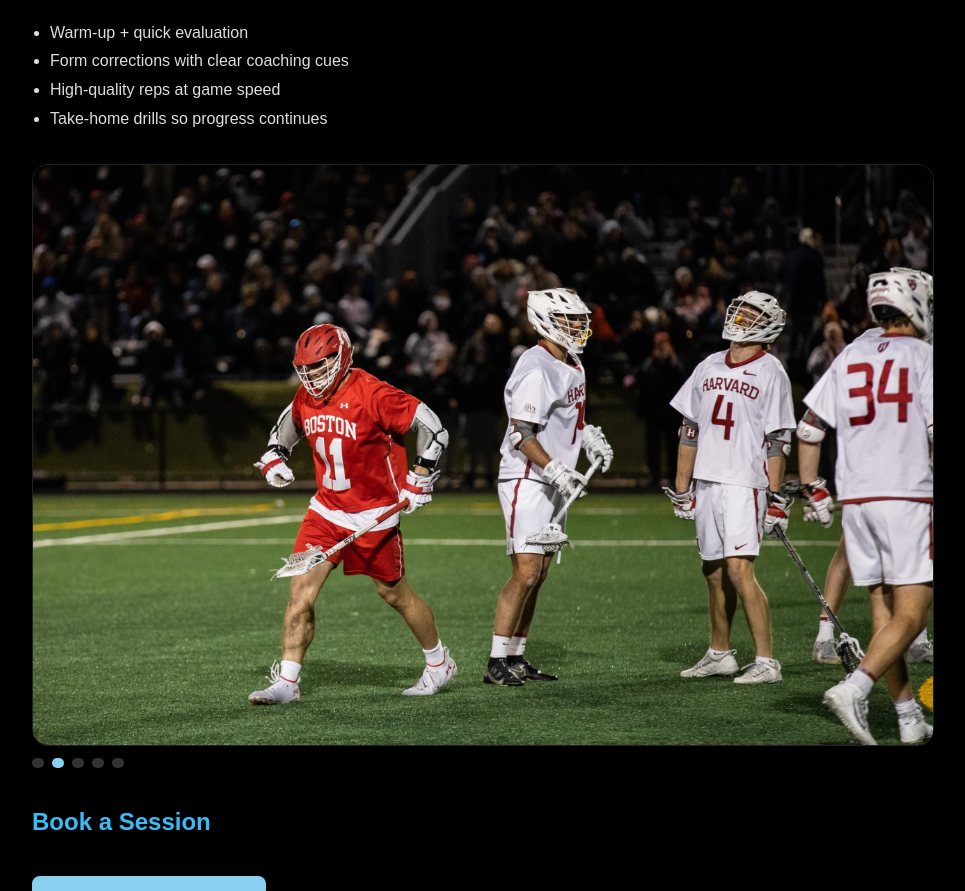
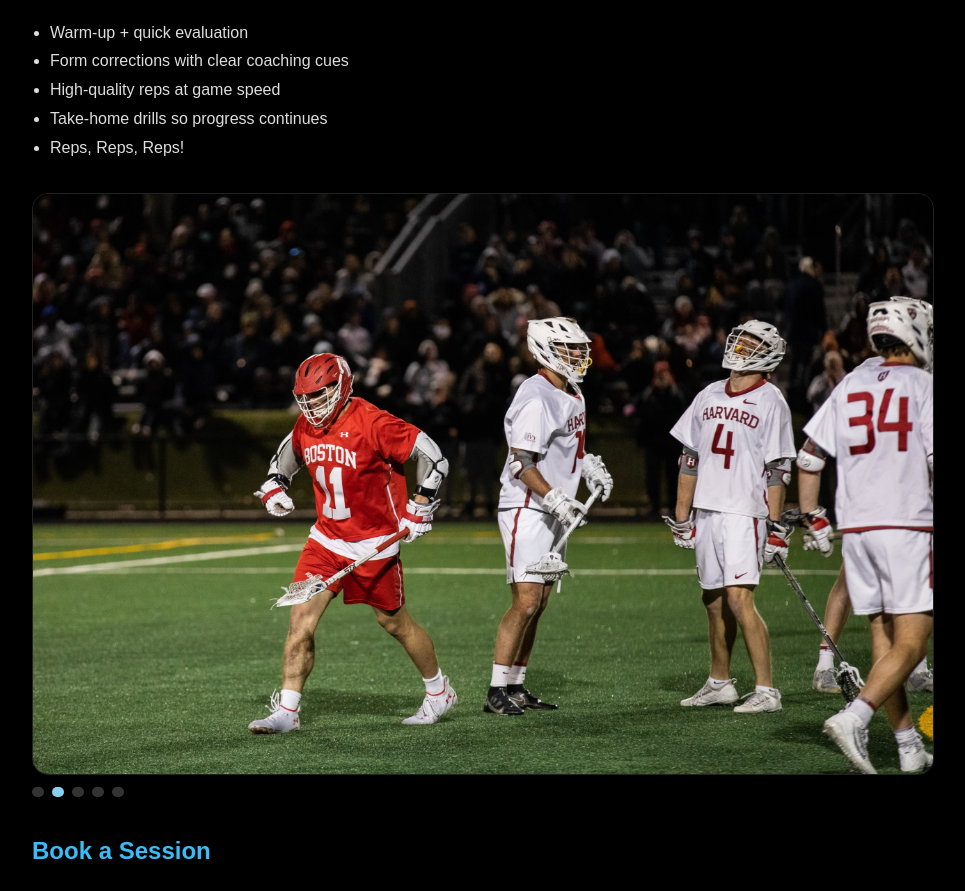
Before and after one commit to vdalto1123/bomb-lacrosse, a Next.js app: page / in a window 1280 px wide. Shown: the part 825-1716 px from the top of the page, without its empty margins (158-1123 px from the left). Built offline with nearby package versions, Linux system fonts and the light colour scheme.

Commit message:
Update page.tsx

```diff
--- a/app/page.tsx
+++ b/app/page.tsx
@@ -95,6 +95,7 @@
     <li>Form corrections with clear coaching cues</li>
     <li>High-quality reps at game speed</li>
     <li>Take-home drills so progress continues</li>
+    <li> Reps, Reps, Reps!</li>
   </ul>
 </section>
 
```
